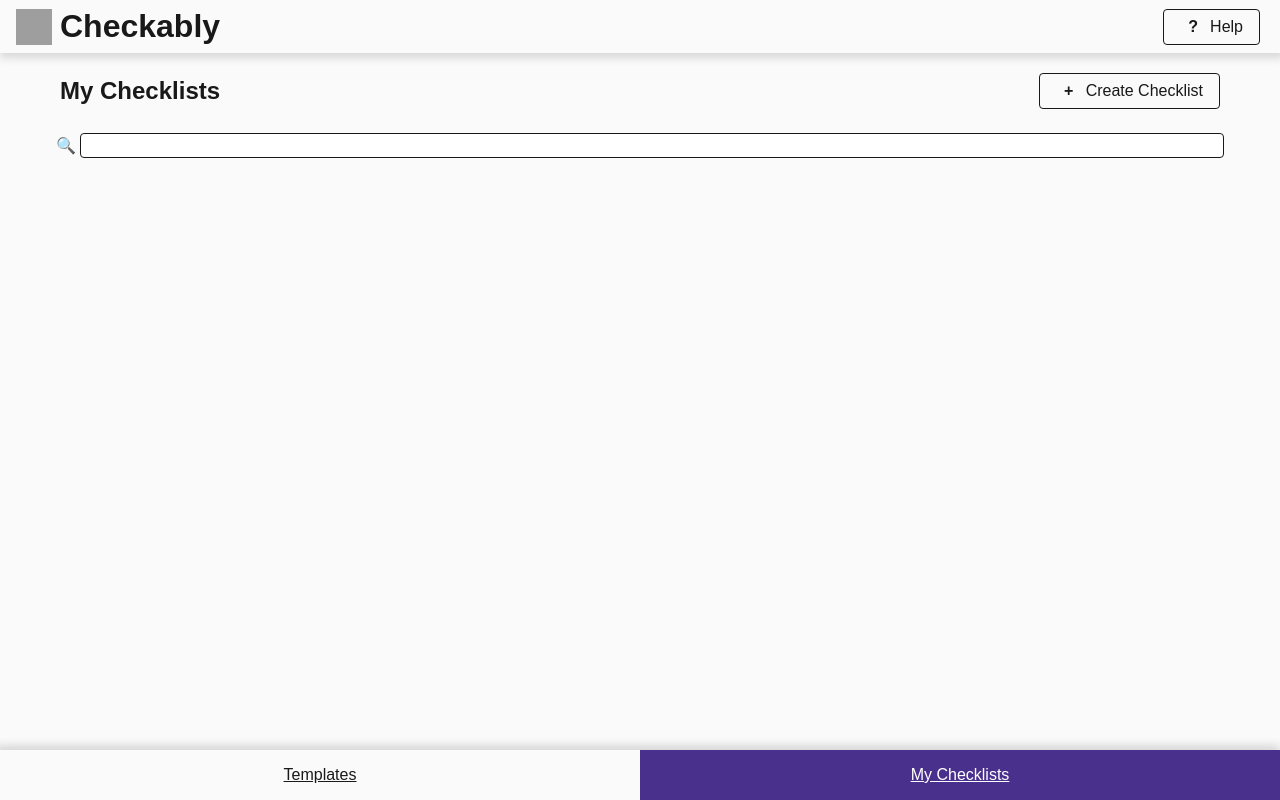
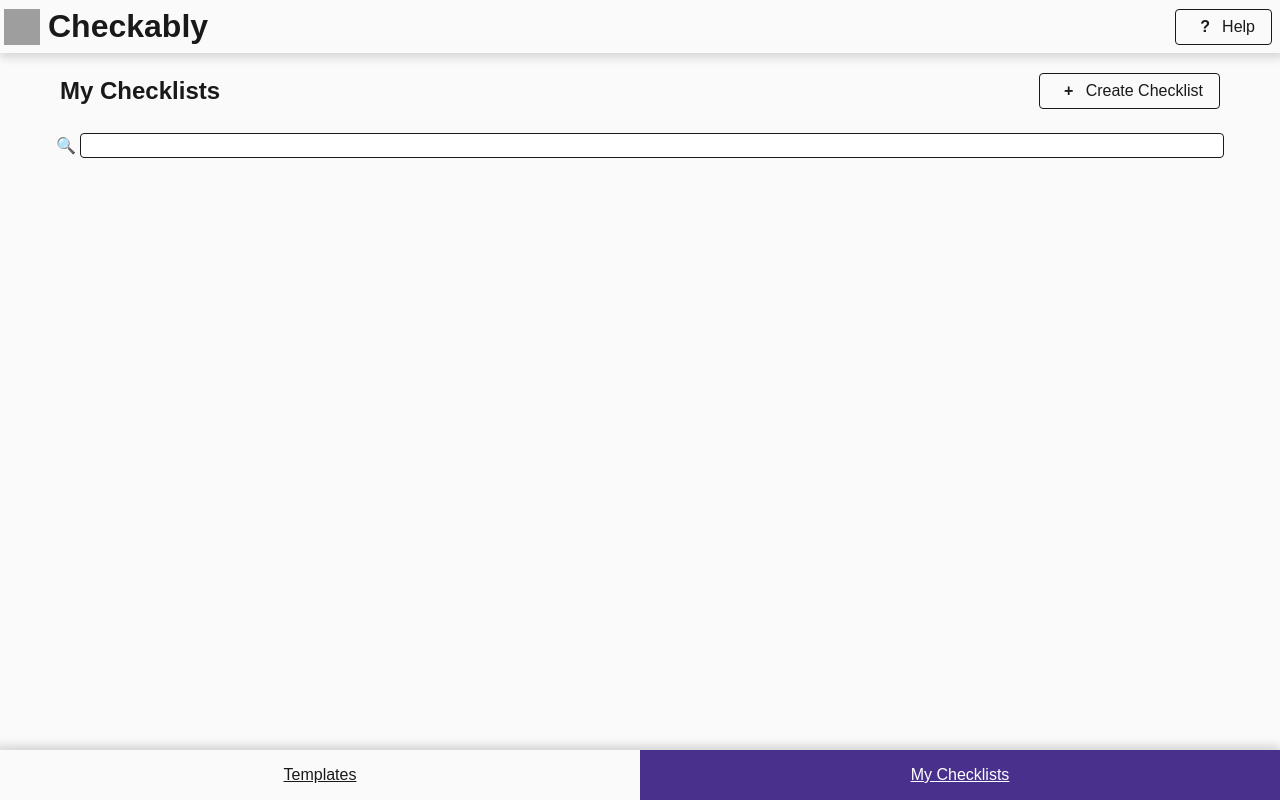
Before and after one commit to developerjaym/checkably, a React (Vite) app: page /templates/1#/my-checklists in a window 1280 px wide. Built offline with nearby package versions, Linux system fonts and the light colour scheme; grey boxes are pictures that could not be loaded.

Commit message:
fixes app_header padding and dialog button column gap

```diff
--- a/src/App.css
+++ b/src/App.css
@@ -7,7 +7,7 @@
 
   box-shadow: 2px 3px 8px 2px var(--shadow);
 
-  padding: var(--narrow) var(--wide);
+  padding: var(--narrow) var(--narrow);
 }
 
 .app__header h1 {
--- a/src/reusable/form/ChecklistMetadataForm.css
+++ b/src/reusable/form/ChecklistMetadataForm.css
@@ -2,4 +2,5 @@
     display: flex;
     justify-content: flex-end;
     align-items: stretch;
+    column-gap: var(--narrow);
 }
```
